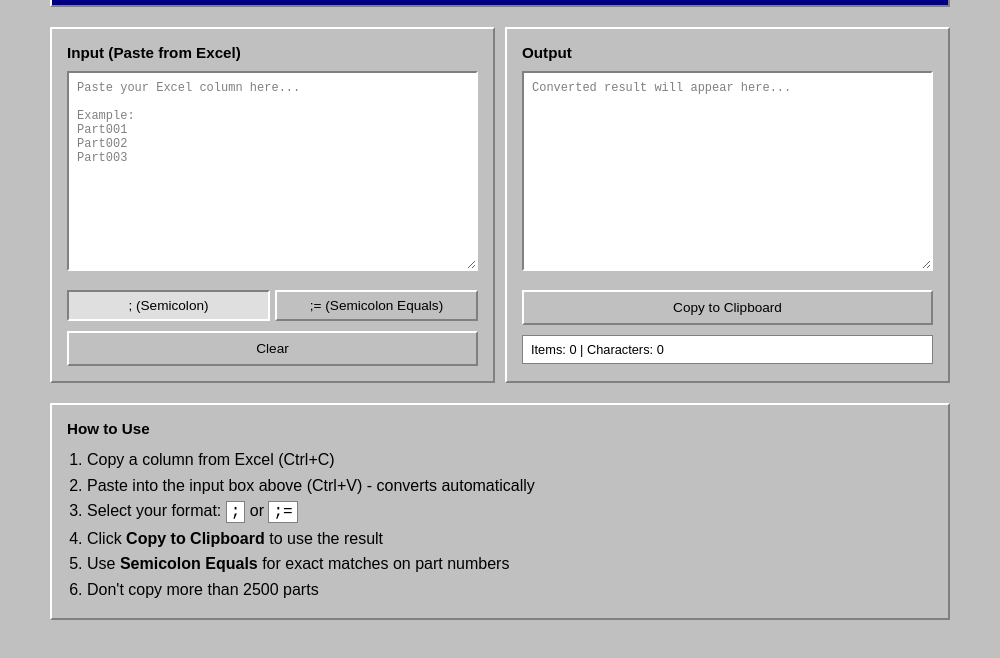
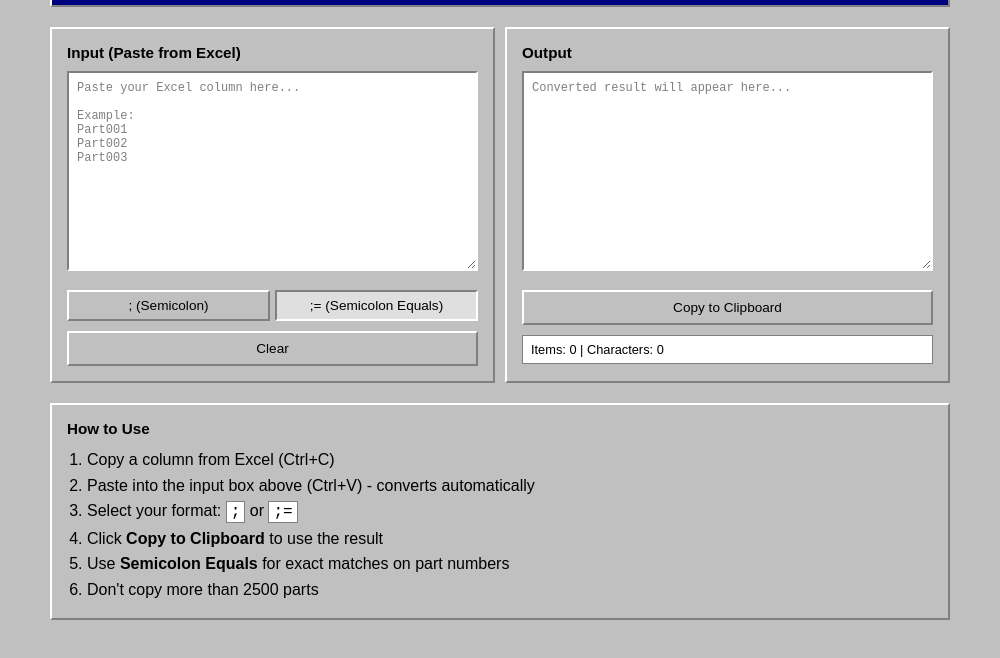
Before and after one commit to vigrenm-partmaster/clipboard-converter, an Electron app: page index.html in a window 1000 px wide. Shown: the part 92-750 px from the top of the page. Drawn offline with Linux system fonts and the light colour scheme.

Commit message:
Fix button states and update result formatting

```diff
--- a/index.html
+++ b/index.html
@@ -411,10 +411,10 @@
                 ></textarea>
                 <div class="controls">
                     <div class="mode-selector">
-                        <button class="mode-btn active" data-mode=";" id="mode-semicolon">
+                        <button class="mode-btn" data-mode=";" id="mode-semicolon">
                             ; (Semicolon)
                         </button>
-                        <button class="mode-btn" data-mode=";=" id="mode-semicolon-equals">
+                        <button class="mode-btn active" data-mode=";=" id="mode-semicolon-equals">
                             ;= (Semicolon Equals)
                         </button>
                     </div>
@@ -542,7 +542,7 @@
                 result = lines.map(line => line.trim().toUpperCase()).join(';');
             } else {
                 // Prepend ;= to each item
-                result = lines.map(line => line.trim().toUpperCase()).join(';=');
+                result = lines.map(line => '=' + line.trim().toUpperCase()).join(';=');
             }
 
             output.value = result;
```
